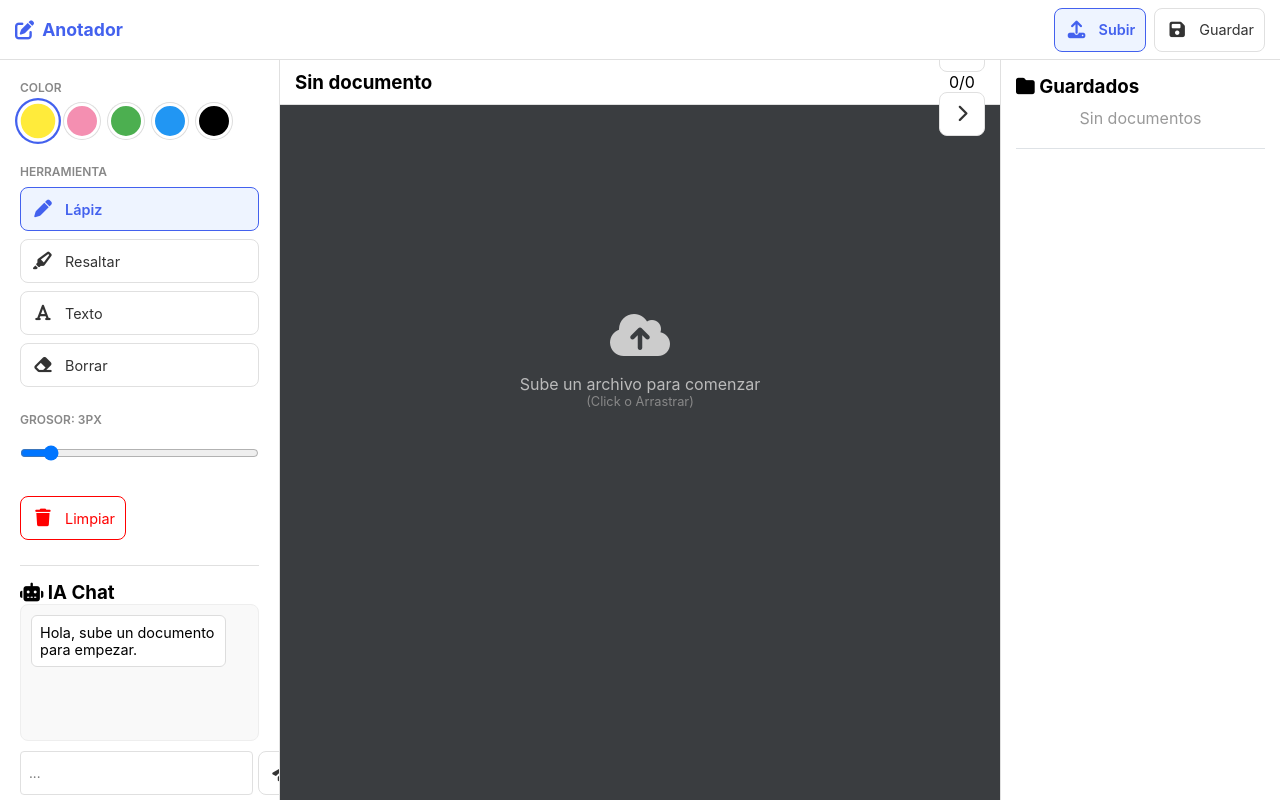
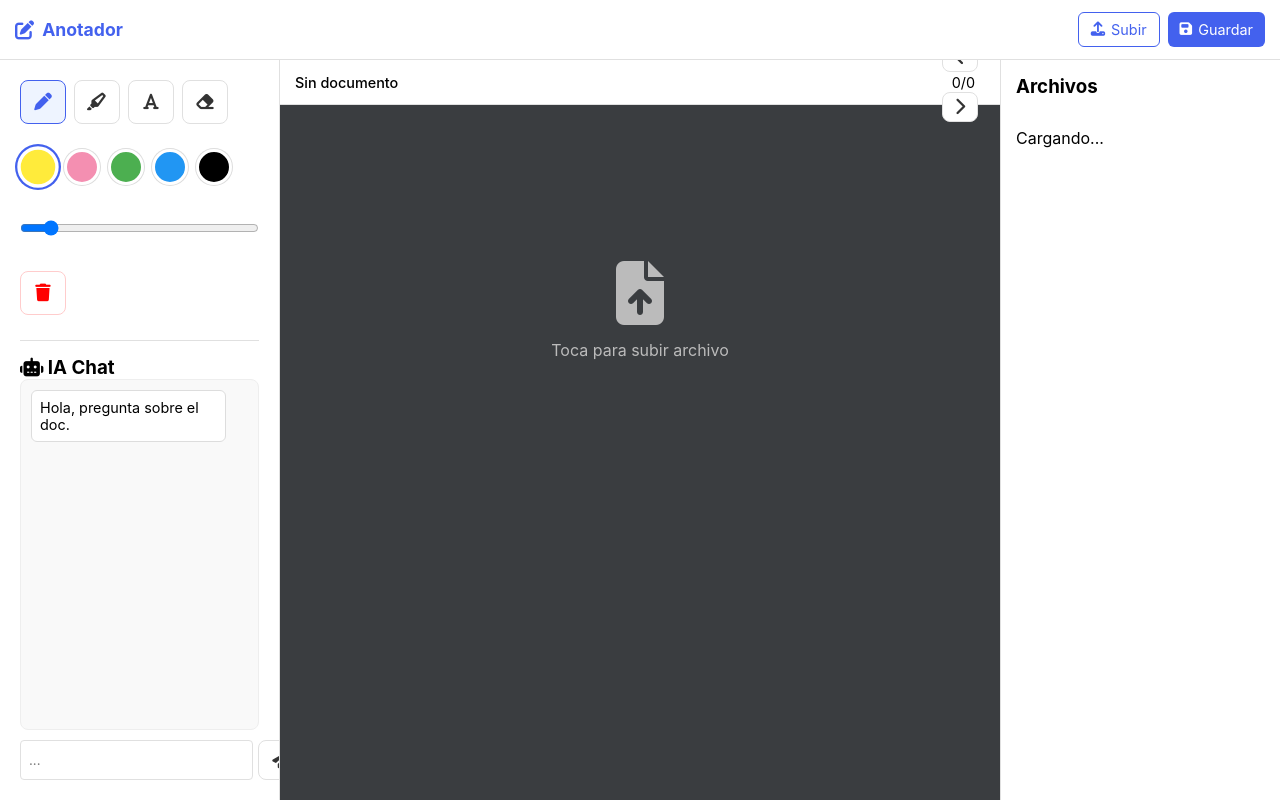
Before and after one commit to usertina/anotacion_documentos, a Flask app: page / in a window 1280 px wide. Run offline with Flask 3, Linux system fonts and the light colour scheme; data that the repository does not hold is empty; parts of the project's set-up code (start-up, migrations or seed data) failed here and were passed over.

Commit message:
Actualizar3 index.html

```diff
--- a/templates/index.html
+++ b/templates/index.html
@@ -3,7 +3,7 @@
 <head>
     <meta charset="UTF-8">
     <meta name="viewport" content="width=device-width, initial-scale=1.0, maximum-scale=1.0, user-scalable=no">
-    <title>Anotador Inteligente</title>
+    <title>Anotador Universal</title>
     <link rel="stylesheet" href="https://cdnjs.cloudflare.com/ajax/libs/font-awesome/6.4.0/css/all.min.css">
     <link rel="stylesheet" href="{{ url_for('static', filename='css/styles.css') }}">
 </head>
@@ -12,25 +12,28 @@
         <header class="app-header">
             <div class="logo">
                 <i class="fas fa-edit"></i>
-                <h1>Anotador</h1>
+                <h1 class="desktop-only">Anotador</h1>
             </div>
             <div class="user-actions">
                 <input type="file" id="fileInput" accept=".pdf,.docx,.txt,.png,.jpg" hidden>
-                <button id="selectFileBtn" class="tool-btn active"><i class="fas fa-upload"></i> <span class="desktop-only">Subir</span></button>
-                <button id="saveBtn" class="tool-btn"><i class="fas fa-save"></i> <span class="desktop-only">Guardar</span></button>
+                <button id="selectFileBtn" class="header-btn secondary"><i class="fas fa-upload"></i> <span class="desktop-only">Subir</span></button>
+                <button id="saveBtn" class="header-btn"><i class="fas fa-save"></i> <span class="desktop-only">Guardar</span></button>
             </div>
         </header>
 
         <div class="main-content">
 
             <aside class="toolbar">
-
-                <button class="tool-btn mobile-only" onclick="toggleMobileChat()" style="margin-right: 10px;">
-                    <i class="fas fa-comment-dots"></i>
-                </button>
+                <div class="tool-group">
+                    <div class="tool-buttons" style="flex-direction: row; flex-wrap: wrap;">
+                        <button class="tool-btn active" data-tool="pen"><i class="fas fa-pen"></i></button>
+                        <button class="tool-btn" data-tool="highlighter"><i class="fas fa-highlighter"></i></button>
+                        <button class="tool-btn" data-tool="text"><i class="fas fa-font"></i></button>
+                        <button class="tool-btn" data-tool="eraser"><i class="fas fa-eraser"></i></button>
+                    </div>
+                </div>
 
                 <div class="tool-group">
-                    <h4 class="desktop-only">Color</h4>
                     <div class="color-palette">
                         <div class="color-btn active" style="background:#FFEB3B" data-color="#FFEB3B"></div>
                         <div class="color-btn" style="background:#F48FB1" data-color="#F48FB1"></div>
@@ -41,65 +44,41 @@
                 </div>
 
                 <div class="tool-group">
-                    <h4 class="desktop-only">Herramienta</h4>
-                    <div class="tool-buttons">
-                        <button class="tool-btn active" data-tool="pen"><i class="fas fa-pen"></i> <span class="desktop-only">Lápiz</span></button>
-                        <button class="tool-btn" data-tool="highlighter"><i class="fas fa-highlighter"></i> <span class="desktop-only">Resaltar</span></button>
-                        <button class="tool-btn" data-tool="text"><i class="fas fa-font"></i> <span class="desktop-only">Texto</span></button>
-                        <button class="tool-btn" data-tool="eraser"><i class="fas fa-eraser"></i> <span class="desktop-only">Borrar</span></button>
-                    </div>
-                </div>
-
-                <div class="tool-group desktop-only">
-                    <h4>Grosor: <span id="brushSizeValue">3px</span></h4>
-                    <input type="range" id="brushSize" min="1" max="20" value="3" style="width:100%">
+                    <input type="range" id="brushSize" min="1" max="20" value="3" title="Grosor">
                 </div>
 
                 <div class="tool-group">
-                    <button id="clearAllBtn" class="tool-btn" style="color:red; border-color:red">
-                        <i class="fas fa-trash"></i> <span class="desktop-only">Limpiar</span>
-                    </button>
+                    <button id="clearAllBtn" class="tool-btn" style="color:red; border-color:#ffcccc"><i class="fas fa-trash"></i></button>
                 </div>
 
-                <div class="chatbot-section" id="chatbotSection">
-
-                    <div class="mobile-only" style="width:100%; display:flex; justify-content:space-between; align-items:center; margin-bottom:10px; padding-bottom:10px; border-bottom:1px solid #eee;">
-                        <h3 style="margin:0; color:#4361ee;">IA Chat</h3>
-                        <button onclick="toggleMobileChat()" style="background:none; border:none; font-size:1.5rem;"><i class="fas fa-times"></i></button>
+                <div class="chatbot-section desktop-only">
+                    <h3><i class="fas fa-robot"></i> IA Chat</h3>
+                    <div class="chatbot-messages" id="chatbotMessagesDesktop">
+                        <div class="message bot">Hola, pregunta sobre el doc.</div>
                     </div>
-
-                    <h3 class="desktop-only"><i class="fas fa-robot"></i> IA Chat</h3>
-
-                    <div class="chatbot-messages" id="chatbotMessages">
-                        <div class="message bot">Hola, sube un documento para empezar.</div>
+                    <div class="chatbot-input">
+                        <input type="text" id="chatbotInputDesktop" placeholder="...">
+                        <button id="sendQuestionBtnDesktop" class="tool-btn" style="min-height:35px"><i class="fas fa-paper-plane"></i></button>
                     </div>
-
-                    <div class="chatbot-input">
-                        <input type="text" id="chatbotInput" placeholder="...">
-                        <button id="sendQuestionBtn" class="tool-btn"><i class="fas fa-paper-plane"></i></button>
-                    </div>
-                    <button id="clearChatBtn" style="margin-top:5px; font-size:0.8rem; border:none; background:none; cursor:pointer; color:#666">Borrar historial</button>
                 </div>
             </aside>
 
             <main class="document-area">
                 <div class="document-header">
-                    <h3 id="documentTitle">Sin documento</h3>
+                    <div class="doc-title" id="documentTitle">Sin documento</div>
                     <div>
-                        <button id="prevPage" class="tool-btn"><i class="fas fa-chevron-left"></i></button>
-                        <span id="pageInfo" style="margin:0 10px">0/0</span>
-                        <button id="nextPage" class="tool-btn"><i class="fas fa-chevron-right"></i></button>
+                        <button id="prevPage" class="tool-btn" style="min-height:30px; padding:5px"><i class="fas fa-chevron-left"></i></button>
+                        <span id="pageInfo" style="margin:0 10px; font-size:0.9rem">0/0</span>
+                        <button id="nextPage" class="tool-btn" style="min-height:30px; padding:5px"><i class="fas fa-chevron-right"></i></button>
                     </div>
                 </div>
 
                 <div class="document-container" id="documentContainer">
-                    <div id="uploadPrompt" class="upload-prompt" style="text-align:center; padding-top:50px;">
-                        <i class="fas fa-cloud-upload-alt" style="font-size:3rem; color:#ccc;"></i>
-                        <p>Sube un archivo para comenzar</p>
-                        <p style="font-size:0.8rem; color:#888">(Click o Arrastrar)</p>
+                    <div id="uploadPrompt" class="upload-prompt">
+                        <i class="fas fa-file-upload"></i>
+                        <p>Toca para subir archivo</p>
                     </div>
-
-                    <div class="document-viewer" id="documentViewer" style="display:none;">
+                    <div id="documentViewer" style="display:none; width:100%;">
                         <div class="text-content" id="textContent"></div>
                         <canvas id="annotationCanvas"></canvas>
                     </div>
@@ -107,55 +86,38 @@
             </main>
 
             <aside class="documents-panel" id="rightPanel">
+                <div style="display:flex; justify-content:space-between; margin-bottom:15px">
+                    <h3>Archivos</h3>
+                    <button class="mobile-only" onclick="togglePanel('rightPanel')" style="border:none; background:none; font-size:1.2rem"><i class="fas fa-times"></i></button>
+                </div>
+                <div id="documentsList">Cargando...</div>
+            </aside>
 
-                <div class="mobile-only" style="width:100%; display:flex; justify-content:space-between; align-items:center; margin-bottom:15px; padding-bottom:10px; border-bottom:1px solid #eee;">
-                    <h3 style="margin:0; color:#333;">Archivos</h3>
-                    <button onclick="toggleMobileDocs()" style="background:none; border:none; font-size:1.5rem; color:#666;"><i class="fas fa-times"></i></button>
+            <div id="chatbotModal" class="mobile-only">
+                <div style="display:flex; justify-content:space-between; margin-bottom:10px">
+                    <h3>IA Chat</h3>
+                    <button onclick="togglePanel('chatbotModal')" style="border:none; background:none; font-size:1.2rem"><i class="fas fa-times"></i></button>
                 </div>
+                <div class="chatbot-messages" id="chatbotMessagesMobile" style="flex:1; overflow-y:auto; background:#f9f9f9; padding:10px; border-radius:8px;"></div>
+                <div class="chatbot-input" style="margin-top:10px;">
+                    <input type="text" id="chatbotInputMobile" placeholder="...">
+                    <button id="sendQuestionBtnMobile" class="tool-btn"><i class="fas fa-paper-plane"></i></button>
+                </div>
+            </div>
 
-                <div style="margin-bottom: 20px; border-bottom: 1px solid #dee2e6; padding-bottom: 10px;">
-                    <h3 class="desktop-only"><i class="fas fa-folder"></i> Guardados</h3>
-                    <div id="documentsList" style="max-height: 300px; overflow-y: auto;">
-                        <div class="empty-docs" style="padding:10px; color:#999; text-align:center;">Cargando...</div>
-                    </div>
-                </div>
+        </div>
 
-                <div id="annotationsPanel" style="display:none">
-                    <h3><i class="fas fa-comment"></i> Anotaciones</h3>
-                    <div id="annotationsList"></div>
-                </div>
-            </aside>
+        <div class="fab-container mobile-only">
+            <button class="fab" onclick="togglePanel('chatbotModal')" style="background:var(--secondary)"><i class="fas fa-comment-dots"></i></button>
+            <button class="fab" onclick="togglePanel('rightPanel')"><i class="fas fa-folder-open"></i></button>
         </div>
     </div>
 
-    <button class="mobile-fab mobile-only" onclick="toggleMobileDocs()">
-        <i class="fas fa-folder-open"></i>
-    </button>
-
     <script src="{{ url_for('static', filename='js/app.js') }}"></script>
-
     <script>
-        function toggleMobileDocs() {
-            document.getElementById('rightPanel').classList.toggle('open');
-        }
-
-        function toggleMobileChat() {
-            // Buscamos la sección del chat
-            const chatSection = document.getElementById('chatbotSection');
-            chatSection.classList.toggle('open');
-
-            // Forzar visualización flex si se abre (por si el CSS lo tenía oculto)
-            if (chatSection.classList.contains('open')) {
-                chatSection.style.display = 'flex';
-            } else {
-                // Si estamos en móvil, al cerrar volvemos a dejar que el CSS controle el display
-                // (En desktop siempre es flex, en móvil es none por defecto)
-                if (window.innerWidth <= 900) {
-                    chatSection.style.display = 'none';
-                } else {
-                    chatSection.style.display = 'flex';
-                }
-            }
+        // Lógica simple para abrir paneles en móvil
+        function togglePanel(id) {
+            document.getElementById(id).classList.toggle('open');
         }
     </script>
 </body>
```
